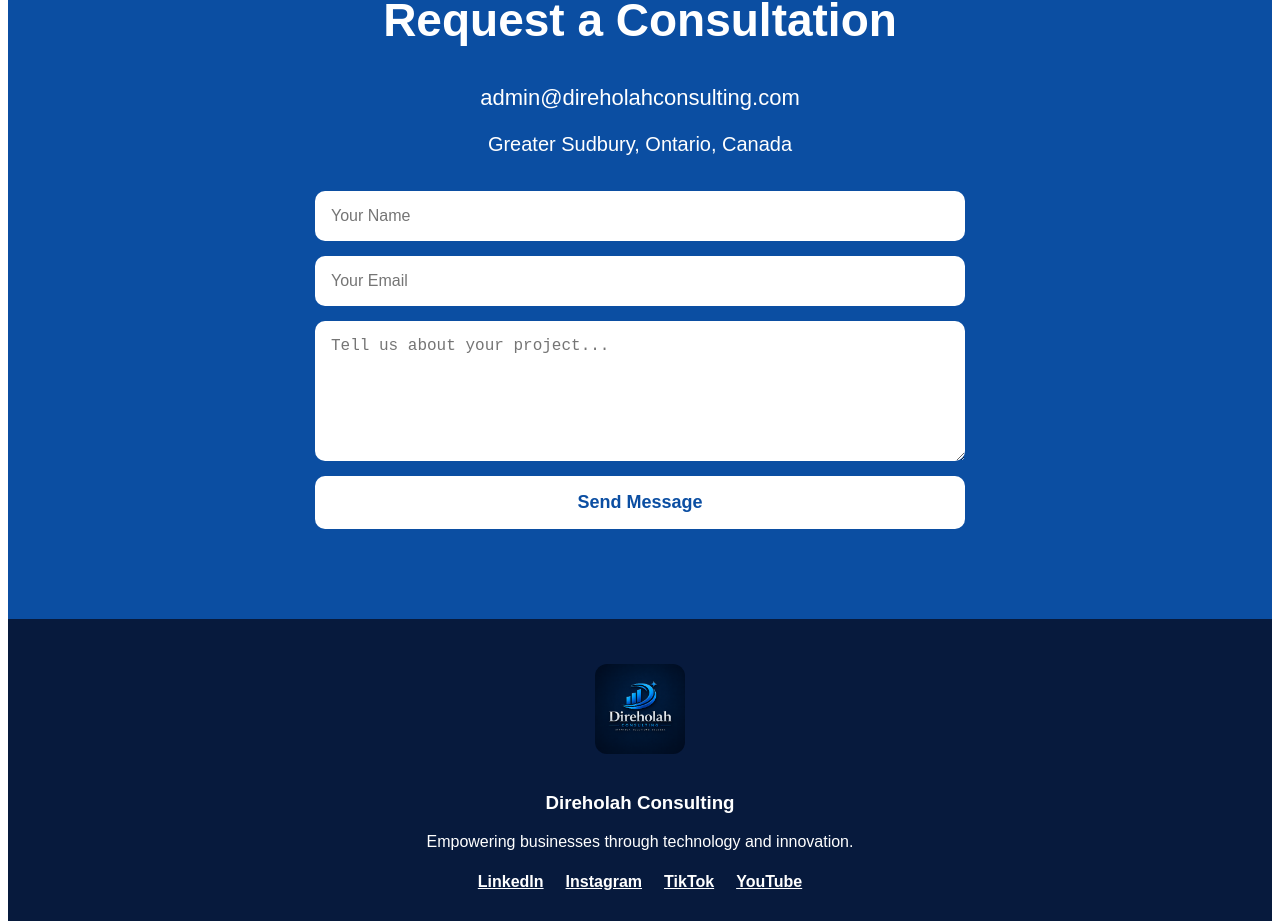
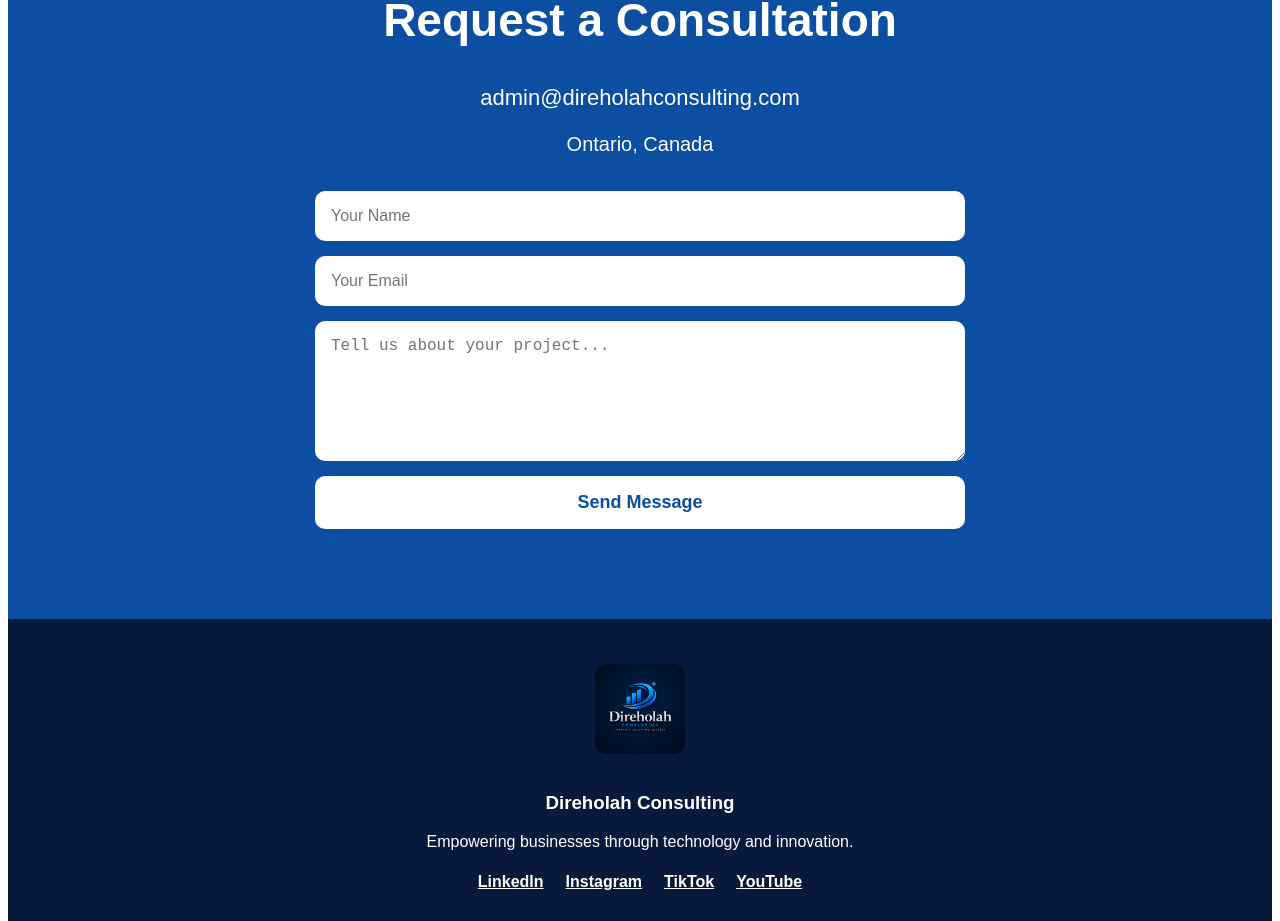
Before and after one commit to kunmex101/direholah-consulting, a Next.js app: page / in a window 1280 px wide. Shown: the part 3900-4821 px from the top of the page. Built offline with nearby package versions, Linux system fonts and the light colour scheme.

Commit message:
Update page.js

```diff
--- a/app/page.js
+++ b/app/page.js
@@ -575,7 +575,7 @@
           </p>
 
           <p style={{ fontSize: "20px" }}>
-            Greater Sudbury, Ontario, Canada
+            Ontario, Canada
           </p>
 
           <form
```
